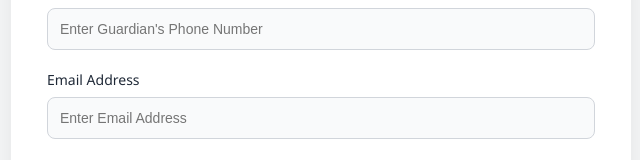
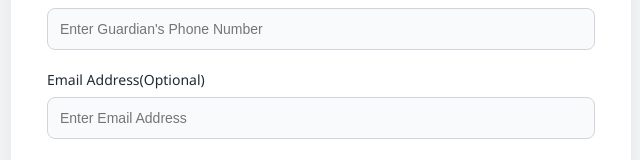
Before and after one commit to KIBMICH/fosla-registration-portal, a React (Vite) app: page / in a window 1280 px wide. Shown: the part 1113-1273 px from the top of the page, without its empty margins (319-959 px from the left). Built offline with nearby package versions, Linux system fonts and the light colour scheme; no server answers.

Commit message:
made email optional

```diff
--- a/src/components/BioDataForms/BioDataForms.jsx
+++ b/src/components/BioDataForms/BioDataForms.jsx
@@ -236,7 +236,7 @@
         </div>
 
         <div className="form-group">
-          <label htmlFor="email">Email Address</label>
+          <label htmlFor="email">Email Address(Optional)</label>
           <input id="email" name="email" type="email" placeholder="Enter Email Address" required />
         </div>
 
```
